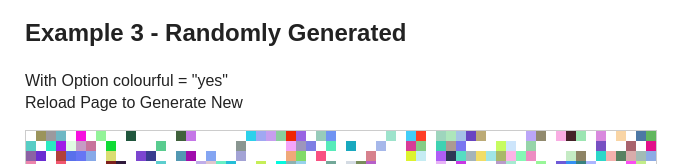
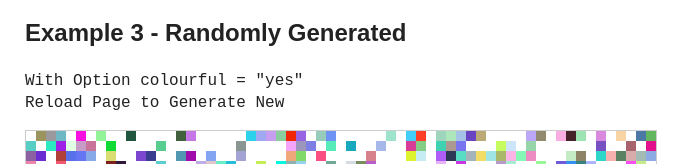
Before and after one commit to nomatteus/conway-game-of-life-js, a plain HTML site: page examples/index.html in a window 1280 px wide. Shown: the part 550-714 px from the top of the page, without its empty margins (0-695 px from the left). Drawn offline with nearby package versions, Linux system fonts and the light colour scheme.

Commit message:
Update examples HTML

```diff
--- a/examples/index.html
+++ b/examples/index.html
@@ -49,8 +49,7 @@
 
     <div id="example3" class="example">
       <h2>Example 3 - Randomly Generated</h2>
-      <p>With Option colourful = "yes" <br>
-      Reload Page to Generate New</p>
+      <p><pre>With Option colourful = "yes"<br>Reload Page to Generate New</pre></p>
       <canvas id="life-example3" class="life-game"></canvas>
       <button type="button" class="toggle">Play/Stop</button>
       <button type="button" class="step">1 Step</button>
```
